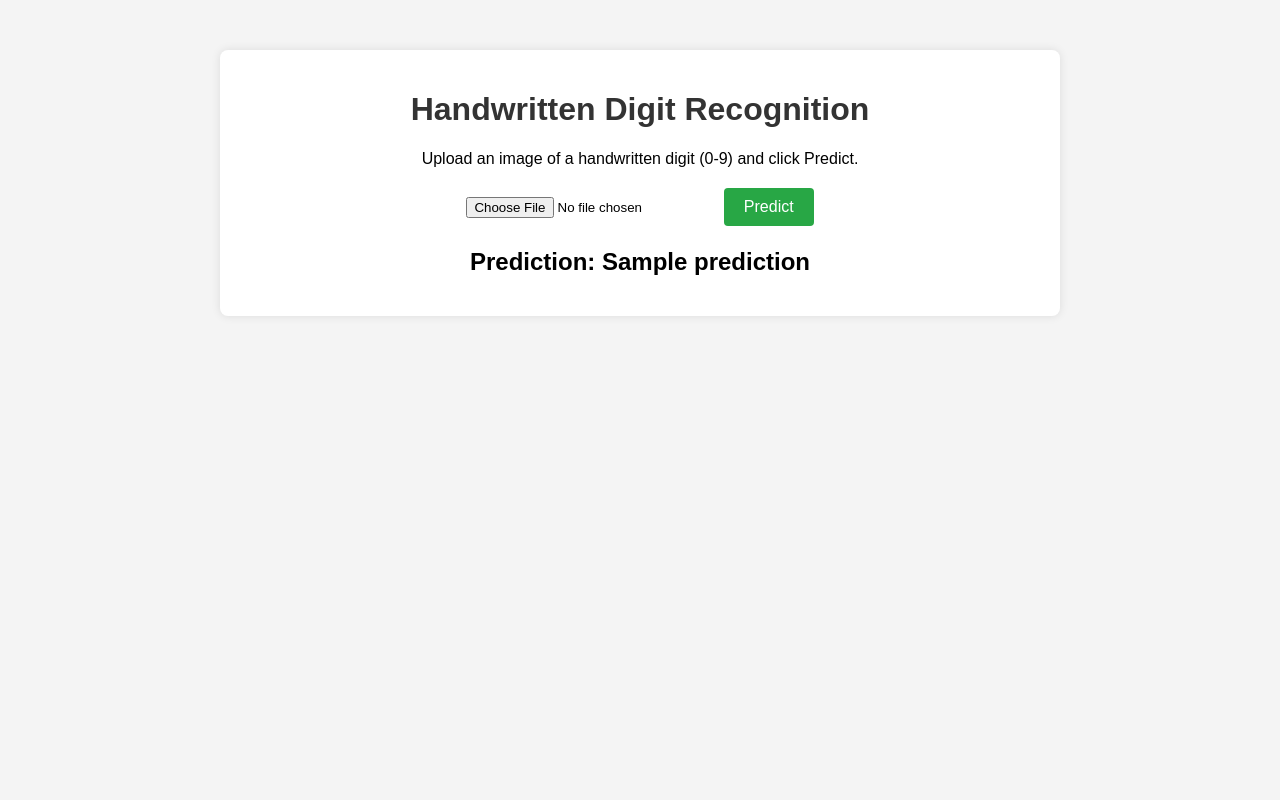
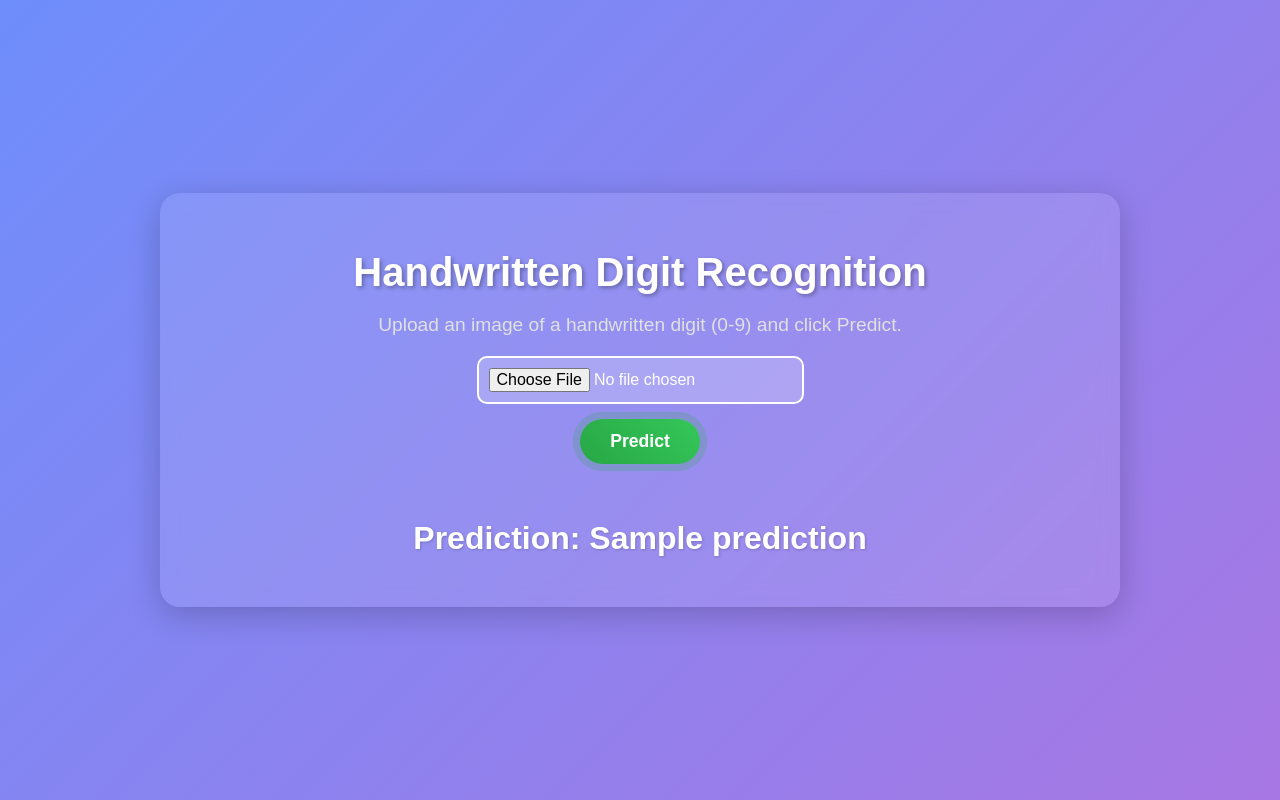
Before and after one commit to tarunganesh2004/Digit-Recognition, a Flask app: template templates/index.html in a window 1280 px wide. Run offline with Flask 2, Linux system fonts and the light colour scheme; the template is opened without the code that fills it: most values are stand-ins (such as "Sample title", 1, 10 or a date in 2020).

Commit message:
updated styles

```diff
--- a/static/style.css
+++ b/static/style.css
@@ -1,22 +1,36 @@
 body {
-    font-family: Arial, sans-serif;
-    background-color: #f4f4f4;
+    font-family: 'Poppins', sans-serif;
+    background: linear-gradient(135deg, #6e8efb, #a777e3);
     margin: 0;
     padding: 0;
+    min-height: 100vh;
+    display: flex;
+    justify-content: center;
+    align-items: center;
 }
 
 .container {
-    max-width: 800px;
-    margin: 50px auto;
-    padding: 20px;
-    background-color: white;
-    box-shadow: 0 0 10px rgba(0, 0, 0, 0.1);
-    border-radius: 8px;
+    max-width: 900px;
+    width: 90%;
+    background: rgba(255, 255, 255, 0.1);
+    backdrop-filter: blur(10px);
+    border-radius: 20px;
+    padding: 30px;
+    box-shadow: 0 8px 32px rgba(0, 0, 0, 0.2);
     text-align: center;
+    animation: fadeIn 1s ease-in-out;
 }
 
 h1 {
-    color: #333;
+    color: #fff;
+    font-size: 2.5em;
+    margin-bottom: 10px;
+    text-shadow: 2px 2px 4px rgba(0, 0, 0, 0.3);
+}
+
+p {
+    color: #e0e0e0;
+    font-size: 1.2em;
 }
 
 form {
@@ -24,48 +38,132 @@ form {
 }
 
 input[type="file"] {
-    margin-bottom: 10px;
+    display: block;
+    margin: 0 auto 15px;
+    padding: 10px;
+    background: rgba(255, 255, 255, 0.2);
+    border: 2px solid #fff;
+    border-radius: 10px;
+    color: #fff;
+    font-size: 1em;
+    cursor: pointer;
+    transition: transform 0.3s ease, box-shadow 0.3s ease;
+}
+
+input[type="file"]:hover {
+    transform: scale(1.05);
+    box-shadow: 0 0 15px rgba(255, 255, 255, 0.5);
 }
 
 button {
-    background-color: #28a745;
+    background: linear-gradient(45deg, #28a745, #34c759);
     color: white;
-    padding: 10px 20px;
+    padding: 12px 30px;
     border: none;
-    border-radius: 4px;
+    border-radius: 50px;
     cursor: pointer;
-    font-size: 16px;
+    font-size: 1.1em;
+    font-weight: bold;
+    transition: all 0.3s ease;
+    box-shadow: 0 4px 15px rgba(0, 0, 0, 0.2);
+    animation: pulse 2s infinite;
 }
 
 button:hover {
-    background-color: #218838;
+    background: linear-gradient(45deg, #218838, #2ba84a);
+    transform: translateY(-2px);
+    box-shadow: 0 6px 20px rgba(0, 0, 0, 0.3);
 }
 
 .error {
-    color: red;
+    color: #ff4d4d;
+    background: rgba(255, 75, 75, 0.2);
+    padding: 10px;
+    border-radius: 8px;
     margin: 10px 0;
+    animation: shake 0.5s ease;
 }
 
 .result {
-    margin-top: 20px;
+    margin-top: 30px;
+    animation: fadeInUp 1s ease-in-out;
+    display: flex;
+    flex-direction: column;
+    align-items: center;
+}
+
+.result h2 {
+    color: #fff;
+    font-size: 2em;
+    margin-bottom: 20px;
+    text-shadow: 1px 1px 3px rgba(0, 0, 0, 0.2);
 }
 
 .image-container {
     display: flex;
     justify-content: center;
-    gap: 20px;
-    margin-top: 20px;
+    gap: 30px;
+    flex-wrap: wrap;
 }
 
-.image-container img {
+.image-box {
+    background: rgba(255, 255, 255, 0.15);
+    padding: 15px;
+    border-radius: 15px;
+    transition: transform 0.3s ease, box-shadow 0.3s ease;
+}
+
+.image-box:hover {
+    transform: scale(1.1);
+    box-shadow: 0 0 20px rgba(255, 255, 255, 0.4);
+}
+
+.image-box p {
+    color: #fff;
+    font-size: 1em;
+    margin-bottom: 10px;
+}
+
+.image-box img {
     max-width: 200px;
-    border: 1px solid #ddd;
-    border-radius: 4px;
+    border-radius: 10px;
+    border: 2px solid #fff;
+}
+
+@keyframes fadeIn {
+    from { opacity: 0; transform: translateY(20px); }
+    to { opacity: 1; transform: translateY(0); }
+}
+
+@keyframes fadeInUp {
+    from { opacity: 0; transform: translateY(50px); }
+    to { opacity: 1; transform: translateY(0); }
+}
+
+@keyframes pulse {
+    0% { box-shadow: 0 0 0 0 rgba(40, 167, 69, 0.7); }
+    70% { box-shadow: 0 0 0 10px rgba(40, 167, 69, 0); }
+    100% { box-shadow: 0 0 0 0 rgba(40, 167, 69, 0); }
+}
+
+@keyframes shake {
+    0%, 100% { transform: translateX(0); }
+    10%, 30%, 50%, 70%, 90% { transform: translateX(-5px); }
+    20%, 40%, 60%, 80% { transform: translateX(5px); }
 }
 
 @media (max-width: 600px) {
+    .container {
+        padding: 20px;
+    }
+    h1 {
+        font-size: 2em;
+    }
     .image-container {
         flex-direction: column;
         align-items: center;
     }
+    .image-box img {
+        max-width: 150px;
+    }
 }
--- a/templates/index.html
+++ b/templates/index.html
@@ -5,7 +5,7 @@
     <meta charset="UTF-8">
     <meta name="viewport" content="width=device-width, initial-scale=1.0">
     <title>Handwritten Digit Recognition</title>
-    <link rel="stylesheet" href="{{ url_for('static', filename='css/style.css') }}">
+    <link rel="stylesheet" href="{{ url_for('static', filename='style.css') }}">
 </head>
 
 <body>
@@ -33,13 +33,13 @@
             <h2>Prediction: {{ prediction }}</h2>
             <div class="image-container">
                 {% if image_path %}
-                <div>
+                <div class="image-box">
                     <p>Uploaded Image:</p>
                     <img src="{{ url_for('static', filename=image_path) }}" alt="Uploaded Image">
                 </div>
                 {% endif %}
                 {% if processed_image_path %}
-                <div>
+                <div class="image-box">
                     <p>Processed Image (28x28):</p>
                     <img src="{{ url_for('static', filename=processed_image_path) }}" alt="Processed Image">
                 </div>
```
